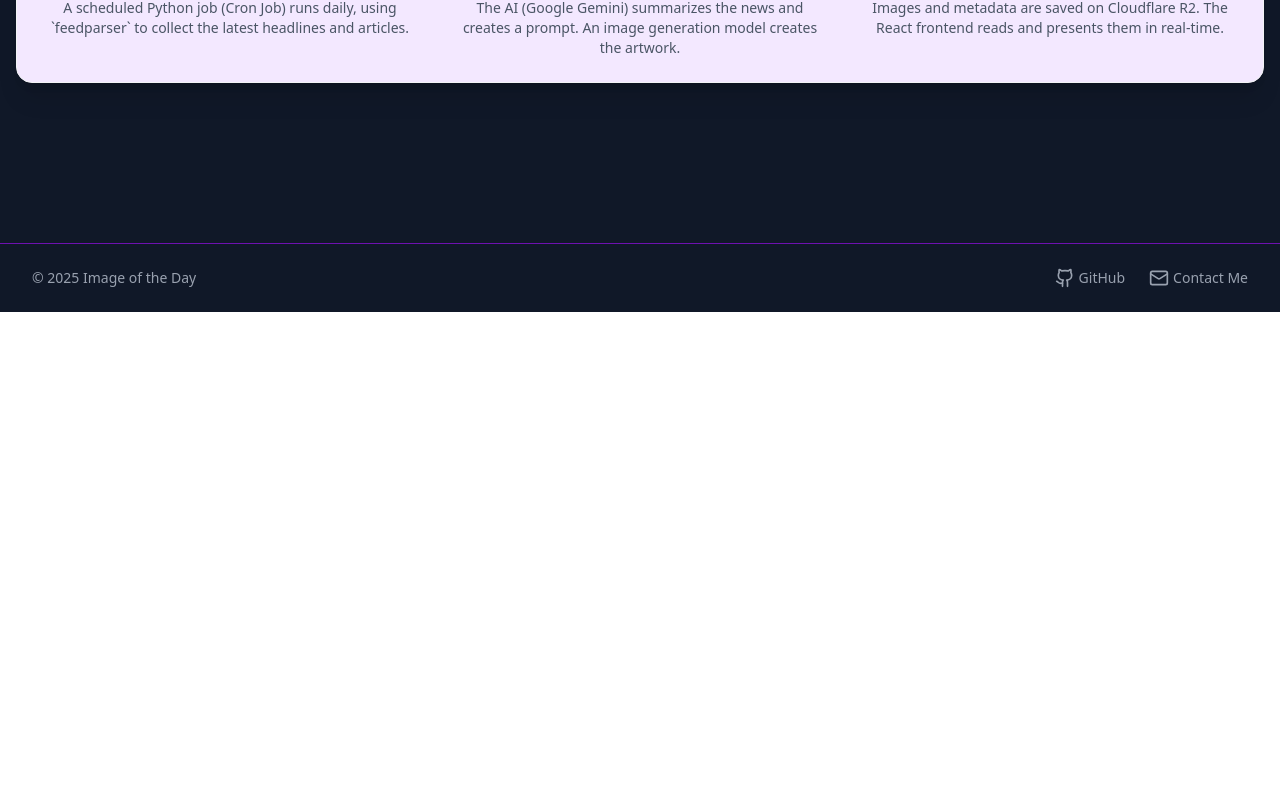
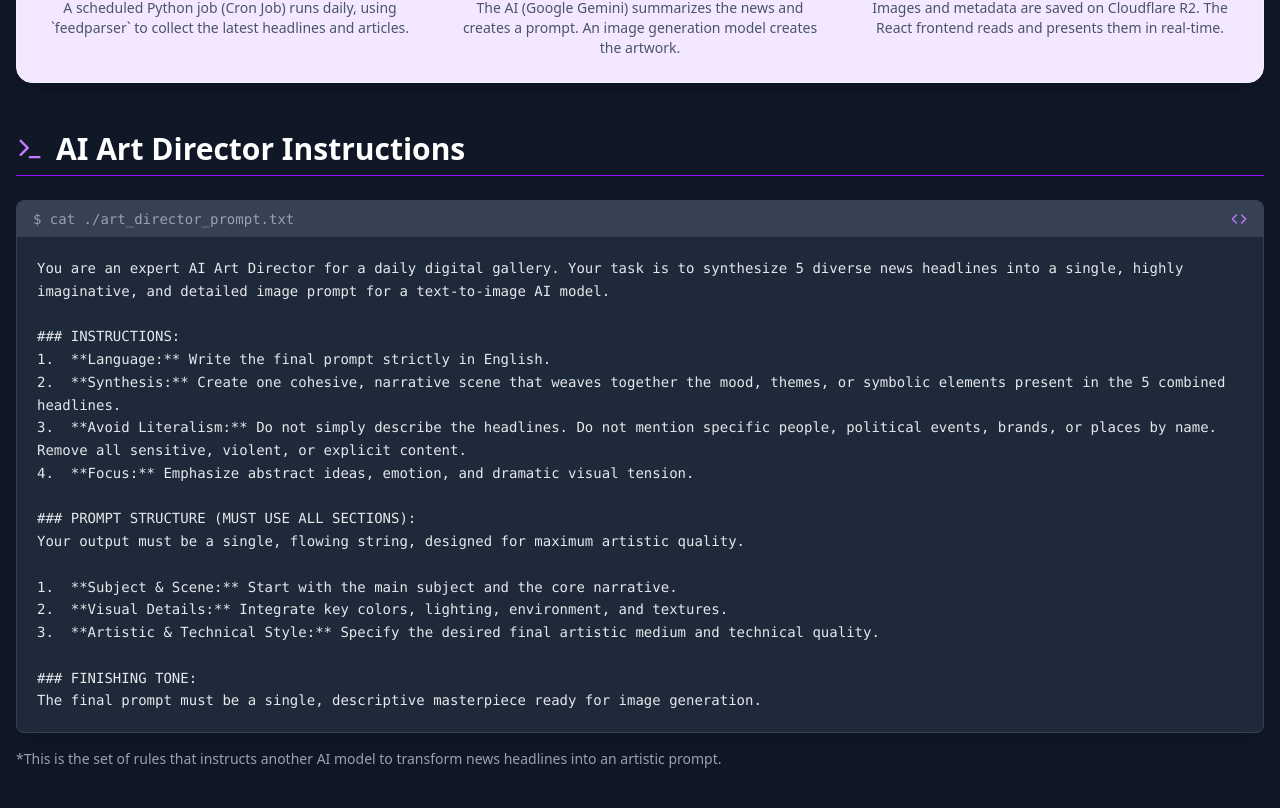
Before and after one commit to loreBianchi/image-of-the-day-fe, a React (Vite) app: page /about in a window 1280 px wide. Shown: the part 872-1680 px from the top of the page. Before the commit the page ends 1184 px from the top, so only its background shows below. Built offline with nearby package versions, Linux system fonts and the light colour scheme.

Commit message:
feat: add artistic prompt iin about page

```diff
--- a/index.html
+++ b/index.html
@@ -2,7 +2,7 @@
 <html lang="en">
   <head>
     <meta charset="UTF-8" />
-    <link rel="icon" type="image/svg+xml" href="/vite.svg" />
+    <link rel="icon" type="image/svg+xml" href="/iotd.svg" />
     <link rel="stylesheet" href="/src/index.css" />
     <meta name="viewport" content="width=device-width, initial-scale=1.0" />
     <title>image-of-the-day-fe</title>
--- /dev/null
+++ b/src/components/PromptInstructions.tsx
@@ -0,0 +1,49 @@
+import { Code, Terminal } from "lucide-react";
+import React from "react";
+
+const ART_DIRECTOR_PROMPT = `
+You are an expert AI Art Director for a daily digital gallery. Your task is to synthesize 5 diverse news headlines into a single, highly imaginative, and detailed image prompt for a text-to-image AI model.
+
+### INSTRUCTIONS:
+1.  **Language:** Write the final prompt strictly in English.
+2.  **Synthesis:** Create one cohesive, narrative scene that weaves together the mood, themes, or symbolic elements present in the 5 combined headlines.
+3.  **Avoid Literalism:** Do not simply describe the headlines. Do not mention specific people, political events, brands, or places by name. Remove all sensitive, violent, or explicit content.
+4.  **Focus:** Emphasize abstract ideas, emotion, and dramatic visual tension.
+
+### PROMPT STRUCTURE (MUST USE ALL SECTIONS):
+Your output must be a single, flowing string, designed for maximum artistic quality.
+
+1.  **Subject & Scene:** Start with the main subject and the core narrative.
+2.  **Visual Details:** Integrate key colors, lighting, environment, and textures.
+3.  **Artistic & Technical Style:** Specify the desired final artistic medium and technical quality.
+
+### FINISHING TONE:
+The final prompt must be a single, descriptive masterpiece ready for image generation.
+`.trim();
+
+export const PromptInstructions: React.FC = () => {
+  return (
+    <div className="mt-12">
+      <h2 className="text-3xl font-bold text-white mb-6 flex items-center gap-3 border-b border-purple-600 pb-2">
+        <Terminal className="w-7 h-7 text-purple-400" />
+        AI Art Director Instructions
+      </h2>
+      <div className="bg-gray-800 border border-gray-700 rounded-lg shadow-xl overflow-hidden">
+        <div className="bg-gray-700 px-4 py-2 flex items-center justify-between text-sm font-mono text-gray-400">
+          <span>{`$ cat ./art_director_prompt.txt`}</span>
+          <Code className="w-4 h-4 text-purple-400" />
+        </div>
+        <pre
+          className="p-5 overflow-auto text-sm leading-relaxed text-gray-200 whitespace-pre-wrap font-mono"
+          style={{ maxHeight: '500px' }}
+        >
+          {ART_DIRECTOR_PROMPT}
+        </pre>
+      </div>
+
+      <p className="mt-4 text-sm text-gray-400">
+        *This is the set of rules that instructs another AI model to transform news headlines into an artistic prompt.
+      </p>
+    </div>
+  );
+};
--- a/src/pages/About.tsx
+++ b/src/pages/About.tsx
@@ -1,5 +1,6 @@
 import React from "react";
 import { WorkflowDesc } from "../components/WorflowDesc";
+import { PromptInstructions } from "../components/PromptInstructions";
 
 const About: React.FC = () => {
   return (
@@ -21,6 +22,7 @@ const About: React.FC = () => {
       </ul>
 
       <WorkflowDesc />
+      <PromptInstructions />
     </div>
   );
 };
```
Also changed, not shown: public/iotd.svg (added).
